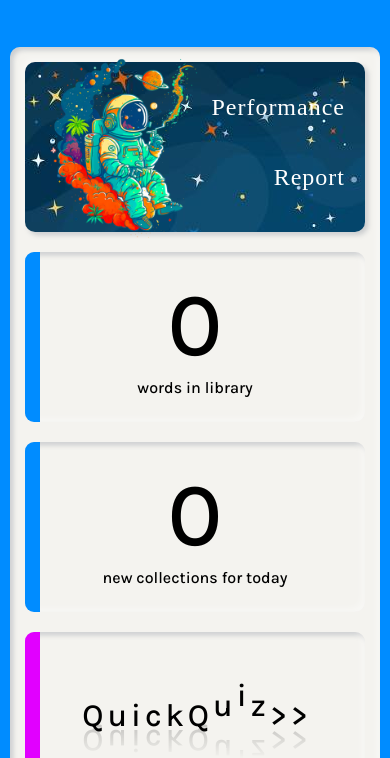
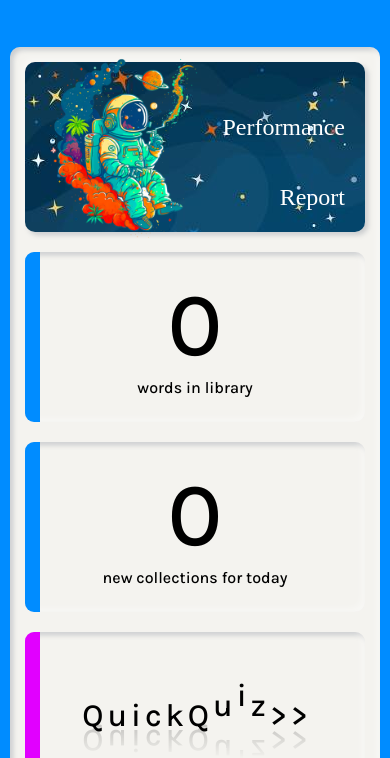
Before and after one commit to RosieChen06/RosieChen.github.io, a plain HTML site: page index.html in a window 390 px wide. Shown: the part 86-844 px from the top of the page. Drawn offline with nearby package versions, Linux system fonts and the light colour scheme; a web font is replaced by a local one.

Commit message:
Update style.css

```diff
--- a/style.css
+++ b/style.css
@@ -822,7 +822,10 @@ textarea{
 }
 
 @media (max-width:400px){
+
     .indicator-m p{
         font-size: 24px;
+        top:10px;
+        letter-spacing: 0px;
     }
 }
```
